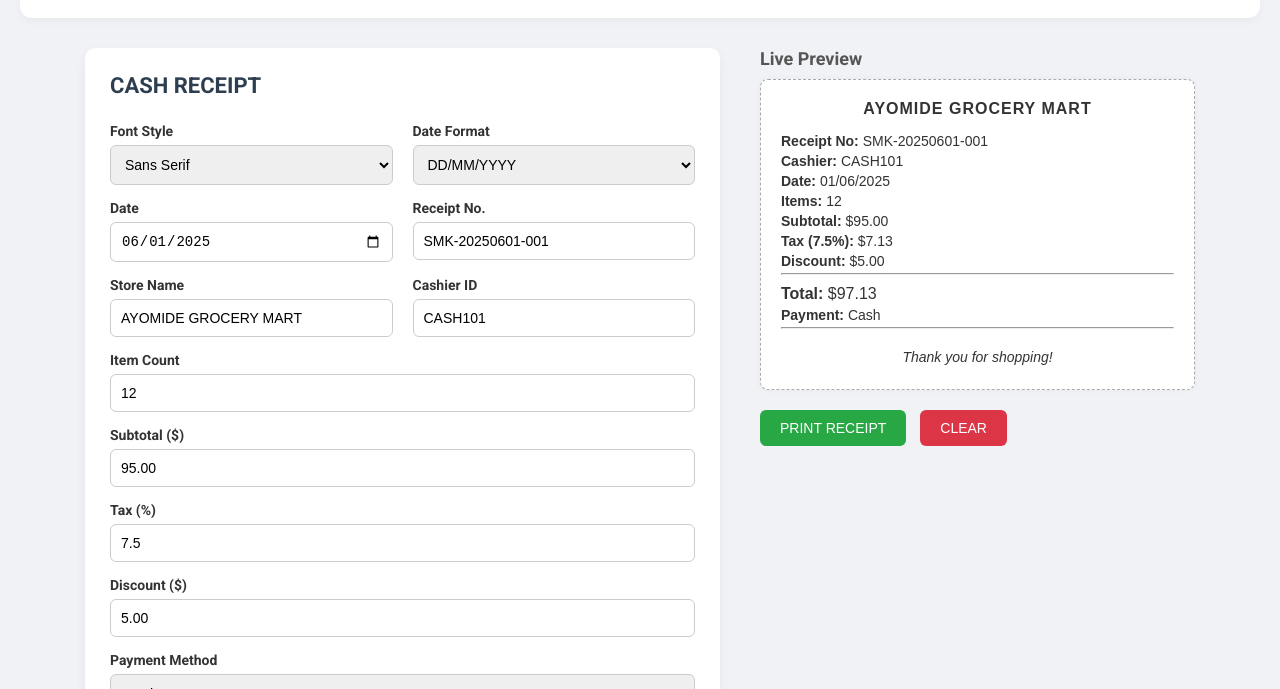
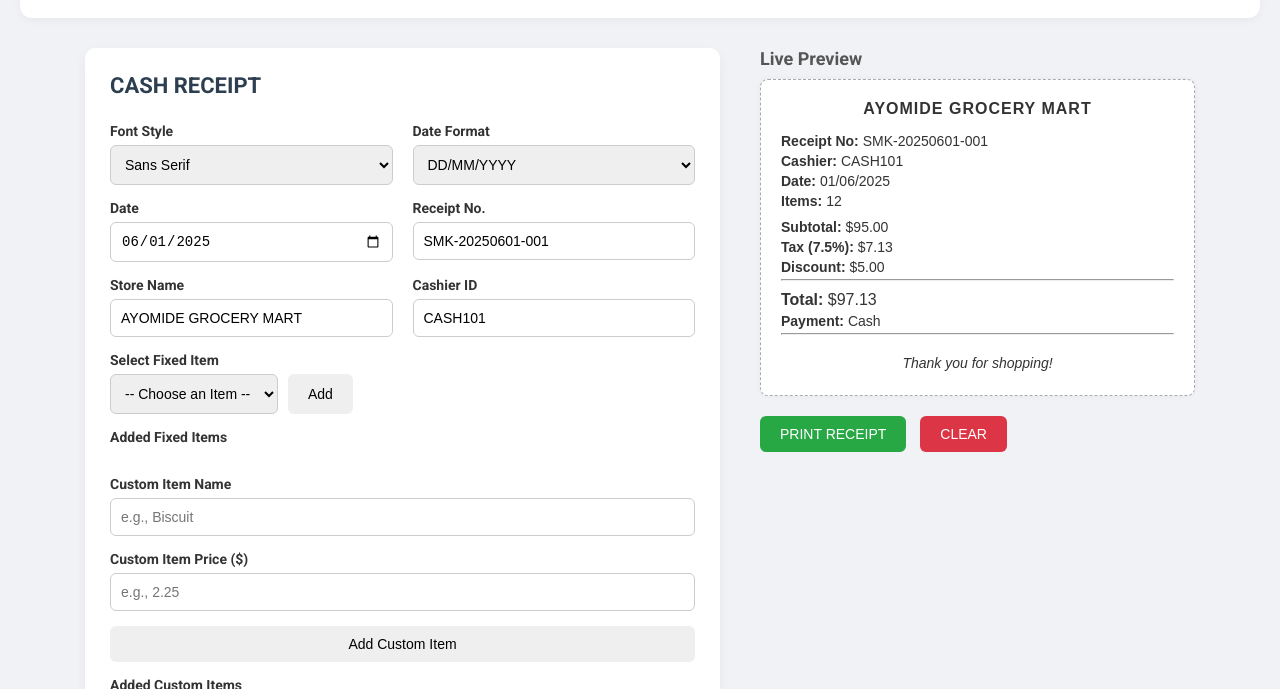
Before and after one commit to abdulwasa123/Cash-Receipt-Generating-System-For-Supermarket, a plain HTML site: page index.html in a window 1280 px wide. Shown: the part 111-800 px from the top of the page. Drawn offline with Linux system fonts and the light colour scheme.

Commit message:
Update index.html

```diff
--- a/index.html
+++ b/index.html
@@ -6,18 +6,15 @@
   <title>Cash Receipt Generating System For Supermarket</title>
   <link href="https://fonts.googleapis.com/css2?family=Roboto:wght@400;700&display=swap" rel="stylesheet">
   <link rel="stylesheet" href="style.css" />
-  <!-- ✅ Favicon -->
   <link rel="icon" type="image/png" href="favicon.png">
 </head>
 <body>
-  <!-- Site Header -->
   <header class="site-header">
     <h1>🧾 CASH RECEIPT GENERATING SYSTEM</h1>
     <p>Your trusted supermarket receipt generator</p>
   </header>
 
   <div class="container">
-    <!-- Receipt Form -->
     <div class="form-section">
       <h2>CASH RECEIPT</h2>
 
@@ -53,12 +50,56 @@
       <div class="row">
         <div class="form-group">
           <label>Store Name</label>
-          <input type="text" id="storeName" value="AYOMIDE GROCERY MART">
+          <input type="text" id="storeName" value="AYOMIDE GROCERY MART" readonly>
         </div>
         <div class="form-group">
           <label>Cashier ID</label>
           <input type="text" id="cashierId" value="CASH101">
         </div>
+      </div>
+
+      <!-- ✅ Fixed Items Section -->
+      <div class="form-group">
+        <label>Select Fixed Item</label>
+        <div style="display: flex; gap: 10px;">
+          <select id="fixedItemDropdown">
+            <option disabled selected value="">-- Choose an Item --</option>
+            <option value="Milk|4.50">Milk - $4.50</option>
+            <option value=" Tomato|1.50">Tomato - $1.50</option>
+            <option value="Soap|2.50">Soap - $2.50</option>
+            <option value="Sugar|1.23">Sugar - $1.23</option>
+            <option value="Salt|2.00">Salt - $2.00</option>
+            <option value="Bread|2.00">Bread - $2.00</option>
+            <option value="Eggs|3.00">Egg - $3.00</option>
+            <option value="Rice|5.75">Rice - $5.75</option>
+          </select>
+          <button type="button" onclick="addFixedItem()">Add</button>
+        </div>
+      </div>
+
+      <div class="form-group">
+        <label>Added Fixed Items</label>
+        <ul id="fixedItemList" style="list-style-type: none; padding-left: 0; margin-top: 10px;"></ul>
+      </div>
+
+      <!-- ✅ Custom Items Section -->
+      <div class="form-group">
+        <label>Custom Item Name</label>
+        <input type="text" id="customItemName" placeholder="e.g., Biscuit">
+      </div>
+
+      <div class="form-group">
+        <label>Custom Item Price ($)</label>
+        <input type="number" id="customItemPrice" placeholder="e.g., 2.25">
+      </div>
+
+      <div class="form-group">
+        <button type="button" onclick="addCustomItem()">Add Custom Item</button>
+      </div>
+
+      <div class="form-group">
+        <label>Added Custom Items</label>
+        <ul id="customItemList" style="list-style-type: none; padding-left: 0; margin-top: 10px;"></ul>
       </div>
 
       <div class="form-group">
@@ -96,7 +137,6 @@
       </div>
     </div>
 
-    <!-- Receipt Preview -->
     <div class="preview-section">
       <div class="preview-header">
         <h3>Live Preview</h3>
@@ -108,6 +148,10 @@
         <p><strong>Cashier:</strong> <span id="previewCashier">CASH101</span></p>
         <p><strong>Date:</strong> <span id="previewDate">01/06/2025</span></p>
         <p><strong>Items:</strong> <span id="previewItems">12</span></p>
+
+        <!-- ✅ Show Items in Preview -->
+        <div id="previewItemList" style="margin: 10px 0;"></div>
+
         <p><strong>Subtotal:</strong> $<span id="previewSubtotal">95.00</span></p>
         <p><strong>Tax (7.5%):</strong> $<span id="previewTax">7.13</span></p>
         <p><strong>Discount:</strong> $<span id="previewDiscount">5.00</span></p>
@@ -125,7 +169,6 @@
     </div>
   </div>
 
-  <!-- Site Footer -->
   <footer class="site-footer">
     <p>&copy; 2025 Ayomide Grocery Mart — Receipt System. All rights reserved.</p>
   </footer>
```
